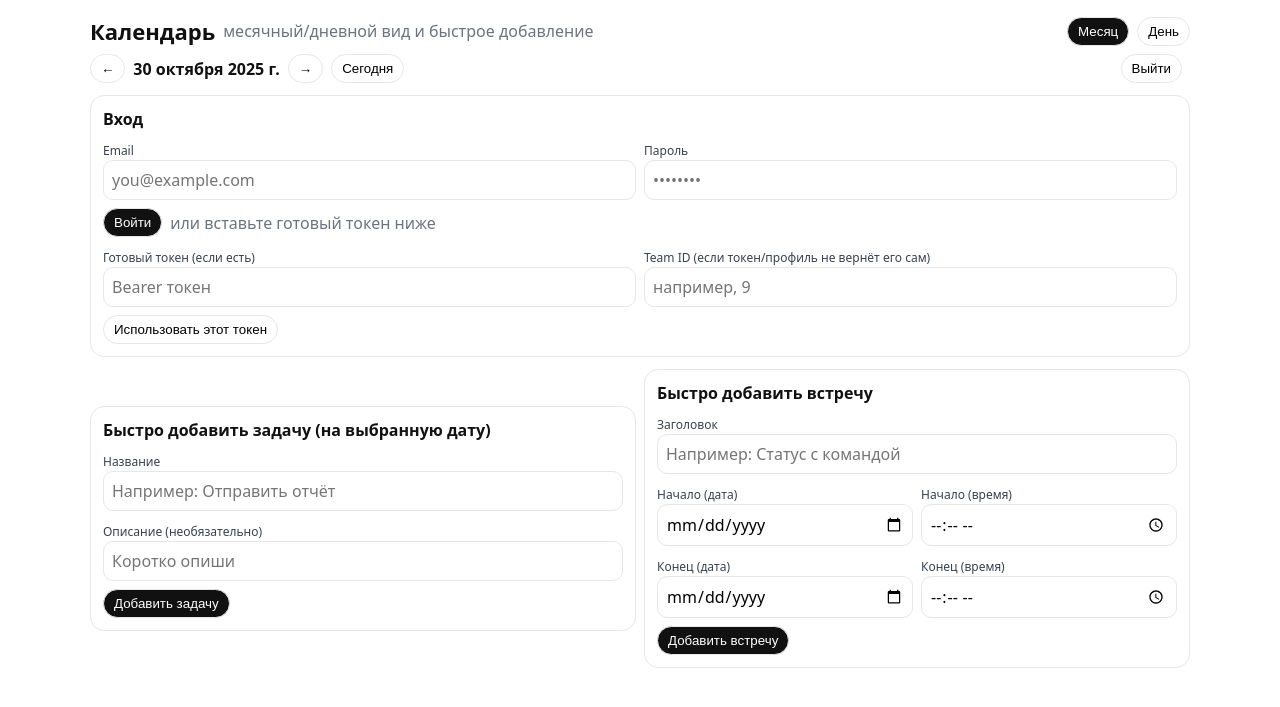
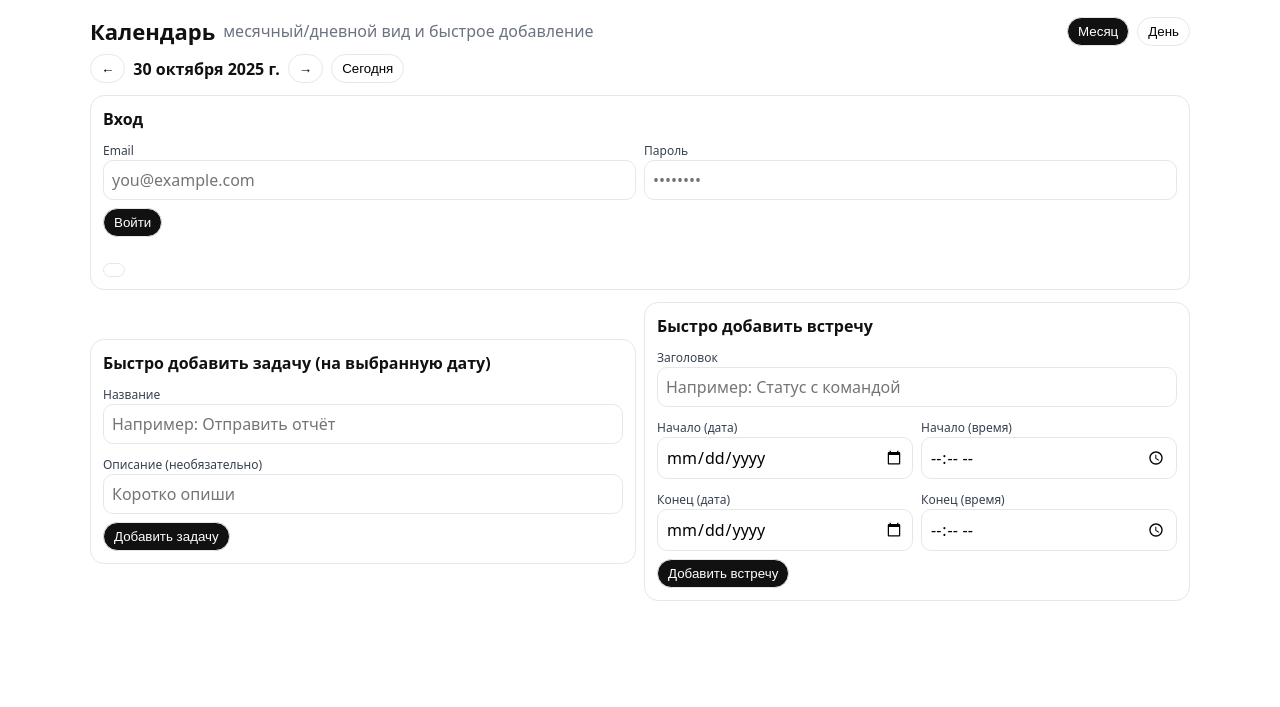
Before and after one commit to Artemkkkka/my_busines, a FastAPI app: page /calendar in a window 1280 px wide. Shown: the top 707 px of the page. Run offline with FastAPI, Linux system fonts and the light colour scheme; parts of the project's set-up code (start-up, migrations or seed data) failed here and were passed over.

Commit message:
delete logout button

```diff
--- a/src/meetings/router.py
+++ b/src/meetings/router.py
@@ -96,7 +96,7 @@ async def get_team_meetings(
 async def get_meeting(
     meeting_id: int,
     session: SessionDep,
-    current_user: User = Depends(require_team_admin_or_superuser),
+    # current_user: User = Depends(require_team_admin_or_superuser),
 ):
     return await crud_get_meeting(
         meeting_id=meeting_id,
--- a/templates/calendar.html
+++ b/templates/calendar.html
@@ -54,7 +54,7 @@
       <button id="nextDay" class="btn" title="Следующий день">→</button>
       <button id="today" class="btn">Сегодня</button>
       <div class="spacer"></div>
-      <button id="logout" class="btn ghost" title="Выйти">Выйти</button>
+      <button id="logout" class="btn ghost" title="Выйти" style="display:none">Выйти</button>
       <div id="status" class="muted"></div>
     </div>
 
@@ -76,20 +76,11 @@
         </div>
         <div class="row">
           <button id="btnLogin" class="btn primary">Войти</button>
-          <span class="muted">или вставьте готовый токен ниже</span>
         </div>
         <div class="grid grid-2">
-          <div>
-            <label>Готовый токен (если есть)</label>
-            <input id="tokenInput" placeholder="Bearer токен" />
-          </div>
-          <div>
-            <label>Team ID (если токен/профиль не вернёт его сам)</label>
-            <input id="teamIdInput" placeholder="например, 9" />
-          </div>
         </div>
         <div>
-          <button id="btnUseToken" class="btn">Использовать этот токен</button>
+          <button id="btnUseToken" class="btn"></button>
         </div>
       </div>
     </div>
@@ -179,7 +170,7 @@
     function authHeaders(){ const t=state.authToken||localStorage.getItem(CONFIG.tokenStorageKey)||""; const h={'Content-Type':'application/json'}; if(t) h['Authorization']=`Bearer ${t}`; return h; }
     function urlTasksList(){ return `${CONFIG.baseUrl}/teams/${state.teamId}/tasks`; }
     function urlTasksPost(){ return `${CONFIG.baseUrl}/teams/${state.teamId}/tasks/`; }
-    function urlMeetingsTeam(){ return `${CONFIG.baseUrl}/meetings/team`; }
+    function urlMeetingsTeam(){ return `${CONFIG.baseUrl}/meetings/my`; }
     function urlMeetingsPost(){ return `${CONFIG.baseUrl}/meetings`; }
 
     async function apiGet(url){ const r=await fetch(url,{headers:authHeaders()}); if(!r.ok) throw new Error(`GET ${url} → ${r.status}`); return r.json(); }
@@ -241,7 +232,12 @@
     function setStatus(t){ $('#status').textContent=t||''; }
     function showError(t){ const el=$('#err'); el.textContent=t; el.style.display='block'; }
     function hideError(){ $('#err').style.display='none'; }
-    function renderAuthNeeded(){ $('#loginCard').style.display='block'; $('#monthView').style.display='none'; $('#dayView').style.display='none'; }
+    function renderAuthNeeded(){
+      $('#loginCard').style.display='block';
+      $('#monthView').style.display='none';
+      $('#dayView').style.display='none';
+      $('#logout').style.display='none';
+    }
 
     async function doLogin(){
       hideError();
@@ -270,11 +266,18 @@
       if(!teamId){ showError('Не удалось определить team_id. Укажите его в поле Team ID.'); return; }
       state.teamId = Number(teamId); localStorage.setItem(CONFIG.teamIdStorageKey, String(state.teamId));
       $('#loginCard').style.display='none';
+      $('#logout').style.display='inline-block';
       await loadAll();
     }
 
     function useProvidedToken(){ hideError(); const t=$('#tokenInput').value.trim(); if(!t){ showError('Вставьте токен'); return; } setAuthAndMaybeTeam(t, $('#teamIdInput').value.trim()); }
-    function logout(){ localStorage.removeItem(CONFIG.tokenStorageKey); localStorage.removeItem(CONFIG.teamIdStorageKey); state.authToken=null; state.teamId=null; state.tasks=[]; state.meetings=[]; renderAuthNeeded(); }
+    function logout(){
+      localStorage.removeItem(CONFIG.tokenStorageKey);
+      localStorage.removeItem(CONFIG.teamIdStorageKey);
+      state.authToken=null; state.teamId=null; state.tasks=[]; state.meetings=[];
+      setStatus('');
+      $('#logout').style.display='none';
+      renderAuthNeeded(); }
 
     /*********************** Добавление ***********************/
     async function addTask(){
@@ -320,6 +323,7 @@
       const savedTeamId=localStorage.getItem(CONFIG.teamIdStorageKey);
       if(savedToken){ state.authToken=savedToken; }
       if(savedTeamId){ state.teamId=Number(savedTeamId); }
+      $('#logout').style.display = (state.authToken && state.teamId) ? 'inline-block' : 'none';
       if(state.authToken && state.teamId){ loadAll(); }
       else { renderAuthNeeded(); }
       $('#currentDate').textContent = formatHuman(state.selectedDate);
```
